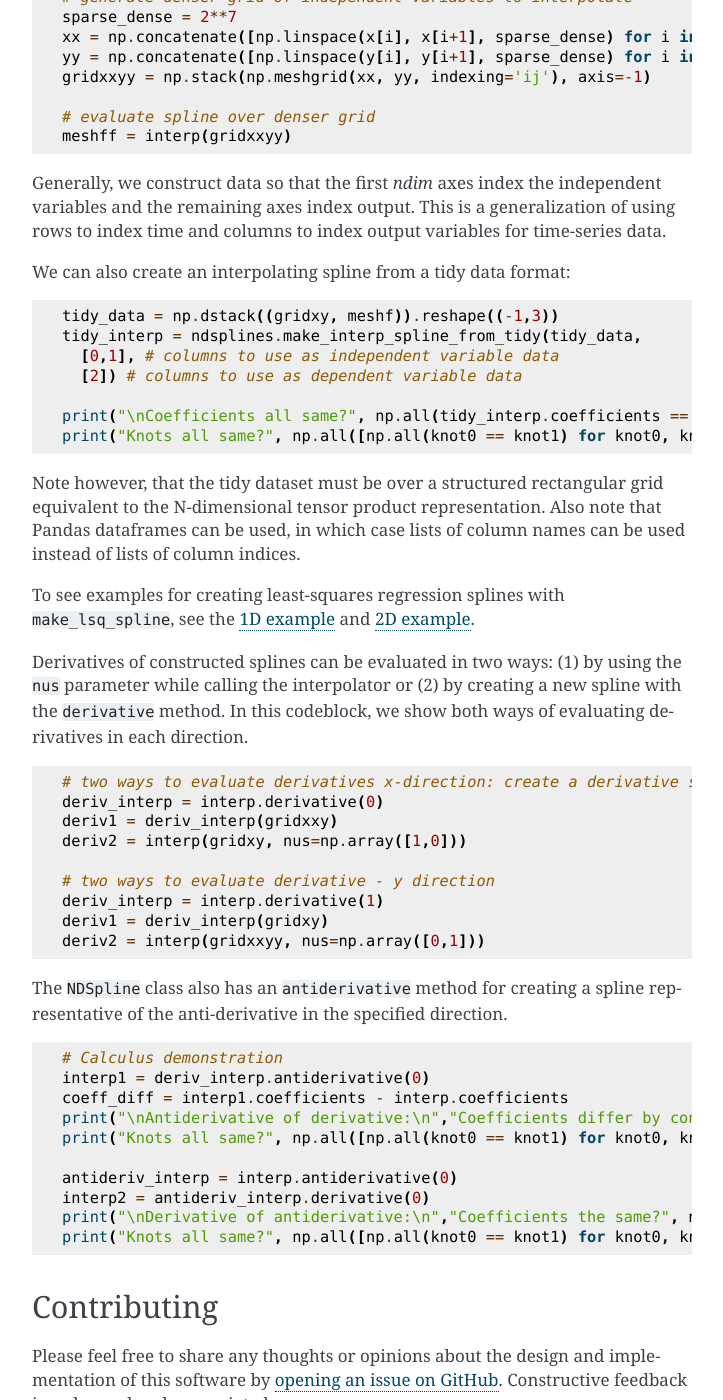
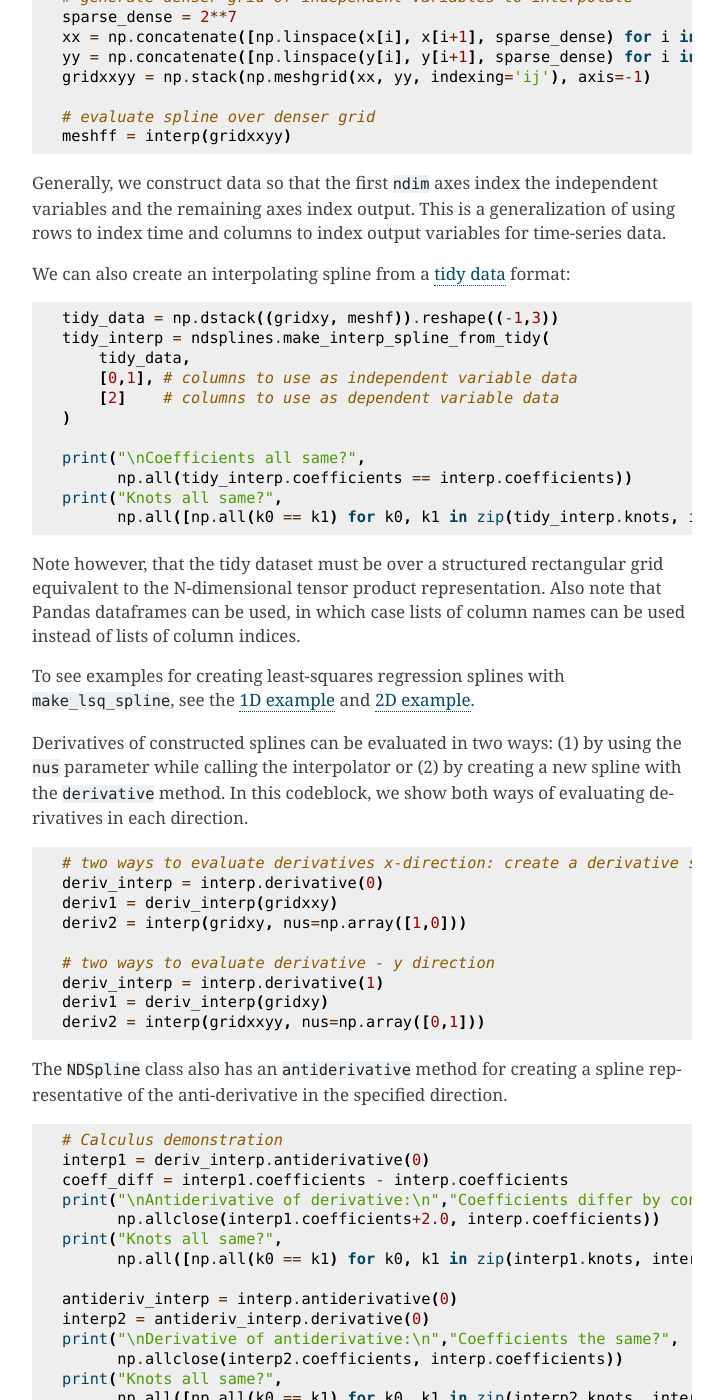
Before and after one commit to kb-press/ndsplines, a Sphinx documentation site: the page built from docs/index.rst, in a window 1280 px wide and 1400 px high, scrolled down 1302 px. Shown: the whole window, without its empty margins (388-1111 px from the left). Built offline with Sphinx 7.4.7, drawn with Linux system fonts in a browser that asks for light colours; pages that are not in the unit, such as notebooks, are missing from menus; some of the changed text lies outside the part shown.

Commit message:
Pass through the docs

```diff
--- a/docs/compare.rst
+++ b/docs/compare.rst
@@ -2,7 +2,10 @@
 Comparison
 ==========
 
-In Python, SciPy provides:
+Here are some notes on spline functionality provided by other software.
+
+In Python, SciPy's `interpolate
+<https://docs.scipy.org/doc/scipy/reference/interpolate.html>`_ module provides:
 
     - A number of wrappers around the fortran ``fitpack`` library by P. Dierckx:
 
--- a/readme.rst
+++ b/readme.rst
@@ -66,34 +66,39 @@ evaluate it over a denser mesh.
 
     # generate denser grid of independent variables to interpolate
     sparse_dense = 2**7
-    xx = np.concatenate([np.linspace(x[i], x[i+1], sparse_dense) for i in range(x.size-1)]) # np.linspace(x[0], x[-1], x.size*sparse_dense)
-    yy = np.concatenate([np.linspace(y[i], y[i+1], sparse_dense) for i in range(y.size-1)]) # np.linspace(y[0], y[-1], y.size*sparse_dense)
+    xx = np.concatenate([np.linspace(x[i], x[i+1], sparse_dense) for i in range(x.size-1)])
+    yy = np.concatenate([np.linspace(y[i], y[i+1], sparse_dense) for i in range(y.size-1)])
     gridxxyy = np.stack(np.meshgrid(xx, yy, indexing='ij'), axis=-1)
 
     # evaluate spline over denser grid
     meshff = interp(gridxxyy)
 
 
-Generally, we construct data so that the first `ndim` axes index the independent
-variables and the remaining axes index output. This is a generalization of using
-rows to index time and columns to index output variables for time-series data.
+Generally, we construct data so that the first ``ndim`` axes index the
+independent variables and the remaining axes index output. This is
+a generalization of using rows to index time and columns to index output
+variables for time-series data.
 
-We can also create an interpolating spline from a tidy data format:
+We can also create an interpolating spline from a `tidy data`_ format:
 
 .. code:: python
 
     tidy_data = np.dstack((gridxy, meshf)).reshape((-1,3))
-    tidy_interp = ndsplines.make_interp_spline_from_tidy(tidy_data,
-      [0,1], # columns to use as independent variable data
-      [2]) # columns to use as dependent variable data
+    tidy_interp = ndsplines.make_interp_spline_from_tidy(
+        tidy_data,
+        [0,1], # columns to use as independent variable data
+        [2]    # columns to use as dependent variable data
+    )
 
-    print("\nCoefficients all same?", np.all(tidy_interp.coefficients == interp.coefficients))
-    print("Knots all same?", np.all([np.all(knot0 == knot1) for knot0, knot1 in zip(tidy_interp.knots, interp.knots)]))
+    print("\nCoefficients all same?",
+          np.all(tidy_interp.coefficients == interp.coefficients))
+    print("Knots all same?",
+          np.all([np.all(k0 == k1) for k0, k1 in zip(tidy_interp.knots, interp.knots)]))
 
 Note however, that the tidy dataset must be over a structured rectangular grid
-equivalent to the N-dimensional tensor product representation. Also note that Pandas dataframes
-can be used, in which case lists of column names can be used instead of lists of
-column indices.
+equivalent to the N-dimensional tensor product representation. Also note that
+Pandas dataframes can be used, in which case lists of column names can be used
+instead of lists of column indices.
 
 To see examples for creating least-squares regression splines
 with ``make_lsq_spline``, see the `1D example`_ and `2D example`_.
@@ -123,16 +128,20 @@ spline representative of the anti-derivative in the specified direction.
     # Calculus demonstration
     interp1 = deriv_interp.antiderivative(0)
     coeff_diff = interp1.coefficients - interp.coefficients
-    print("\nAntiderivative of derivative:\n","Coefficients differ by constant?", np.allclose(interp1.coefficients+2.0, interp.coefficients))
-    print("Knots all same?", np.all([np.all(knot0 == knot1) for knot0, knot1 in zip(interp1.knots, interp.knots)]))
+    print("\nAntiderivative of derivative:\n","Coefficients differ by constant?",
+          np.allclose(interp1.coefficients+2.0, interp.coefficients))
+    print("Knots all same?",
+          np.all([np.all(k0 == k1) for k0, k1 in zip(interp1.knots, interp.knots)]))
 
     antideriv_interp = interp.antiderivative(0)
     interp2 = antideriv_interp.derivative(0)
-    print("\nDerivative of antiderivative:\n","Coefficients the same?", np.allclose(interp2.coefficients, interp.coefficients))
-    print("Knots all same?", np.all([np.all(knot0 == knot1) for knot0, knot1 in zip(interp2.knots, interp.knots)]))
+    print("\nDerivative of antiderivative:\n","Coefficients the same?",
+          np.allclose(interp2.coefficients, interp.coefficients))
+    print("Knots all same?",
+          np.all([np.all(k0 == k1) for k0, k1 in zip(interp2.knots, interp.knots)]))
 
-
-.. _1D example : https://ndsplines.readthedocs.io/en/latest/auto_examples/1d-lsq.html
+.. _tidy data: https://www.jstatsoft.org/article/view/v059i10
+.. _1D example: https://ndsplines.readthedocs.io/en/latest/auto_examples/1d-lsq.html
 .. _2D example: https://ndsplines.readthedocs.io/en/latest/auto_examples/2d-lsq.html
 
 
```
Also changed, not shown: other parts of readme.rst (+1 -1 lines), docs/api.rst (+18 -17 lines).
